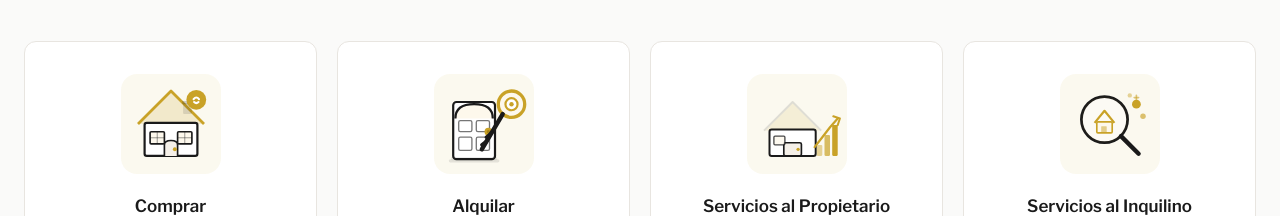
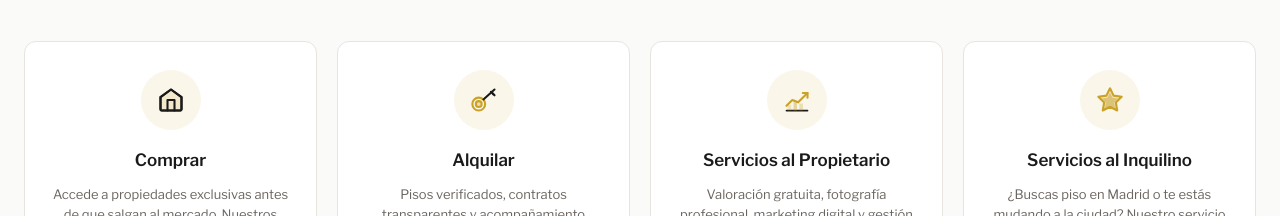
Before and after one commit to mferrerp/kornerclub-web, a Next.js app: page / in a window 1280 px wide. Shown: the part 736-952 px from the top of the page. Built offline with nearby package versions, Linux system fonts and the light colour scheme; no server answers; a web font is replaced by a local one.

Commit message:
feat: revert to original circle icon style, SVG icons in black + gold only

```diff
--- a/src/components/Services.tsx
+++ b/src/components/Services.tsx
@@ -2,129 +2,37 @@
 
 import { useLanguage } from "@/contexts/LanguageContext";
 
-// ─── Brand SVG illustrations ──────────────────────────────────────────────────
-// Palette: #1a1a1a (black/dark) · #c9a227 (gold) · #fdf8ec (light gold tint)
+// ─── Simple brand icons (original circle style, brand colors only) ────────────
 
-function IllustrationComprar() {
-  return (
-    <svg width="88" height="88" viewBox="0 0 80 80" fill="none">
-      {/* Gold roof fill */}
-      <path d="M10 40L40 10L70 40Z" fill="#c9a227" opacity="0.18"/>
-      {/* Roof outline */}
-      <polyline points="10,40 40,10 70,40" stroke="#c9a227" strokeWidth="2.5" strokeLinejoin="round" fill="none"/>
-      {/* Chimney */}
-      <rect x="51" y="21" width="8" height="10" rx="1" fill="#1a1a1a" opacity="0.12"/>
-      <rect x="50" y="19" width="10" height="3" rx="1" fill="#1a1a1a" opacity="0.2"/>
-      {/* House walls */}
-      <rect x="16" y="39" width="48" height="30" rx="2" stroke="#1a1a1a" strokeWidth="2" fill="white"/>
-      {/* Left window */}
-      <rect x="21" y="47" width="13" height="11" rx="1" stroke="#1a1a1a" strokeWidth="1.5" fill="#fdf8ec"/>
-      <line x1="27.5" y1="47" x2="27.5" y2="58" stroke="#1a1a1a" strokeWidth="1" opacity="0.4"/>
-      <line x1="21" y1="52.5" x2="34" y2="52.5" stroke="#1a1a1a" strokeWidth="1" opacity="0.4"/>
-      {/* Right window */}
-      <rect x="46" y="47" width="13" height="11" rx="1" stroke="#1a1a1a" strokeWidth="1.5" fill="#fdf8ec"/>
-      <line x1="52.5" y1="47" x2="52.5" y2="58" stroke="#1a1a1a" strokeWidth="1" opacity="0.4"/>
-      <line x1="46" y1="52.5" x2="59" y2="52.5" stroke="#1a1a1a" strokeWidth="1" opacity="0.4"/>
-      {/* Door arch */}
-      <path d="M34 69 L34 59 Q34 55 40 55 Q46 55 46 59 L46 69" stroke="#1a1a1a" strokeWidth="1.5" fill="#f5f0e8"/>
-      {/* Gold door knob */}
-      <circle cx="43.5" cy="63" r="1.8" fill="#c9a227"/>
-      {/* Gold price badge */}
-      <circle cx="63" cy="18" r="9" fill="#c9a227"/>
-      <path d="M60.5 17.5 Q63 14.5 65.5 17.5 M61 20 Q63 22 65 20" stroke="white" strokeWidth="1.8" strokeLinecap="round" fill="none"/>
-    </svg>
-  );
-}
-
-function IllustrationAlquilar() {
-  return (
-    <svg width="88" height="88" viewBox="0 0 80 80" fill="none">
-      {/* ── Door ────────────────────────────────────────────── */}
-      {/* Door body */}
-      <rect x="12" y="20" width="38" height="52" rx="3" fill="white" stroke="#1a1a1a" strokeWidth="2"/>
-      {/* Arched top fill */}
-      <path d="M14 35 Q14 22 31 22 Q48 22 48 35" fill="#fdf8ec"/>
-      {/* Arch outline */}
-      <path d="M14 35 Q14 22 31 22 Q48 22 48 35" fill="none" stroke="#1a1a1a" strokeWidth="2"/>
-      {/* Upper left panel */}
-      <rect x="17" y="37" width="12" height="10" rx="1.5" fill="none" stroke="#1a1a1a" strokeWidth="1.2" opacity="0.6"/>
-      {/* Upper right panel */}
-      <rect x="33" y="37" width="12" height="10" rx="1.5" fill="none" stroke="#1a1a1a" strokeWidth="1.2" opacity="0.6"/>
-      {/* Lower left panel */}
-      <rect x="17" y="52" width="12" height="12" rx="1.5" fill="none" stroke="#1a1a1a" strokeWidth="1.2" opacity="0.6"/>
-      {/* Lower right panel */}
-      <rect x="33" y="52" width="12" height="12" rx="1.5" fill="none" stroke="#1a1a1a" strokeWidth="1.2" opacity="0.6"/>
-      {/* Gold door knob */}
-      <circle cx="44" cy="47" r="3.5" fill="#c9a227"/>
-      <circle cx="44" cy="47" r="1.5" fill="#a68318"/>
-      {/* Doorstep */}
-      <rect x="8"  y="72" width="46" height="3" rx="1.5" fill="#1a1a1a" opacity="0.1"/>
-      <rect x="10" y="70" width="42" height="3" rx="1" fill="#1a1a1a" opacity="0.08"/>
-
-      {/* ── Key (diagonal, prominent) ────────────────────────── */}
-      {/* Key bow — large gold ring */}
-      <circle cx="65" cy="22" r="12" fill="#fdf8ec" stroke="#c9a227" strokeWidth="3"/>
-      <circle cx="65" cy="22" r="5.5" fill="white" stroke="#c9a227" strokeWidth="2"/>
-      <circle cx="65" cy="22" r="2"   fill="#c9a227"/>
-      {/* Key shaft — diagonal */}
-      <line x1="57" y1="31" x2="38" y2="63" stroke="#1a1a1a" strokeWidth="4" strokeLinecap="round"/>
-      {/* Key teeth */}
-      <line x1="47" y1="48" x2="42" y2="52" stroke="#1a1a1a" strokeWidth="3" strokeLinecap="round"/>
-      <line x1="43" y1="55" x2="38" y2="59" stroke="#1a1a1a" strokeWidth="3" strokeLinecap="round"/>
-    </svg>
-  );
-}
-
-function IllustrationPropietario() {
-  return (
-    <svg width="88" height="88" viewBox="0 0 80 80" fill="none">
-      {/* House silhouette */}
-      <path d="M10 46L36 20L62 46" fill="#c9a227" opacity="0.12" stroke="#1a1a1a" strokeWidth="1.8" strokeLinejoin="round"/>
-      <rect x="15" y="45" width="42" height="24" rx="2" stroke="#1a1a1a" strokeWidth="1.8" fill="white"/>
-      {/* Door */}
-      <rect x="28" y="57" width="16" height="12" rx="1.5" stroke="#1a1a1a" strokeWidth="1.5" fill="#f5f0e8"/>
-      <circle cx="41" cy="63" r="1.5" fill="#c9a227"/>
-      {/* Left window */}
-      <rect x="19" y="51" width="10" height="8" rx="1" stroke="#1a1a1a" strokeWidth="1.2" fill="#fdf8ec" opacity="0.8"/>
-      {/* Rising bar chart (value/growth) */}
-      <rect x="58" y="59" width="5" height="10" rx="1" fill="#c9a227" opacity="0.45"/>
-      <rect x="65" y="50" width="5" height="19" rx="1" fill="#c9a227" opacity="0.7"/>
-      <rect x="72" y="41" width="5" height="28" rx="1" fill="#c9a227"/>
-      {/* Trend arrow */}
-      <polyline points="56,61 63,52 70,43 77,35" stroke="#c9a227" strokeWidth="2" strokeLinecap="round" strokeLinejoin="round"/>
-      <path d="M73,33 L79,35 L77,41" stroke="#c9a227" strokeWidth="1.8" strokeLinecap="round" strokeLinejoin="round" fill="none"/>
-    </svg>
-  );
-}
-
-function IllustrationConcierge() {
-  return (
-    <svg width="88" height="88" viewBox="0 0 80 80" fill="none">
-      {/* Magnifying glass circle */}
-      <circle cx="35" cy="36" r="21" stroke="#1a1a1a" strokeWidth="2.5" fill="white"/>
-      {/* Gold lens tint */}
-      <circle cx="35" cy="36" r="21" fill="#c9a227" opacity="0.05"/>
-      {/* Handle */}
-      <line x1="50" y1="51" x2="66" y2="67" stroke="#1a1a1a" strokeWidth="4" strokeLinecap="round"/>
-      {/* Mini house inside lens */}
-      <polyline points="26,39 35,28 44,39" stroke="#c9a227" strokeWidth="2" strokeLinejoin="round" fill="none"/>
-      <rect x="28" y="38" width="14" height="10" rx="1" stroke="#c9a227" strokeWidth="1.5" fill="#fdf8ec"/>
-      <rect x="32" y="42" width="5" height="6" rx="0.5" fill="#c9a227" opacity="0.5"/>
-      {/* Stars / sparkles */}
-      <circle cx="64" cy="22" r="4" fill="#c9a227"/>
-      <circle cx="70" cy="33" r="2.5" fill="#c9a227" opacity="0.65"/>
-      <circle cx="58" cy="14" r="2" fill="#c9a227" opacity="0.45"/>
-      <line x1="64" y1="14" x2="64" y2="18" stroke="#c9a227" strokeWidth="1.5" strokeLinecap="round" opacity="0.6"/>
-      <line x1="62" y1="16" x2="66" y2="16" stroke="#c9a227" strokeWidth="1.5" strokeLinecap="round" opacity="0.6"/>
-    </svg>
-  );
-}
-
-const ILLUSTRATIONS = [
-  IllustrationComprar,
-  IllustrationAlquilar,
-  IllustrationPropietario,
-  IllustrationConcierge,
+const ICONS = [
+  // 1. Comprar — house
+  <svg key="buy" width="28" height="28" viewBox="0 0 24 24" fill="none" stroke="#1a1a1a" strokeWidth="1.8" strokeLinecap="round" strokeLinejoin="round">
+    <path d="M3 9.5L12 3l9 6.5V20a1 1 0 0 1-1 1H4a1 1 0 0 1-1-1V9.5z" fill="#c9a227" fillOpacity="0.15"/>
+    <path d="M3 9.5L12 3l9 6.5V20a1 1 0 0 1-1 1H4a1 1 0 0 1-1-1V9.5z"/>
+    <path d="M9 21V12h6v9" stroke="#1a1a1a" strokeWidth="1.8"/>
+  </svg>,
+  // 2. Alquilar — key
+  <svg key="rent" width="28" height="28" viewBox="0 0 24 24" fill="none" stroke="#c9a227" strokeWidth="1.8" strokeLinecap="round" strokeLinejoin="round">
+    <circle cx="7.5" cy="15.5" r="5.5" stroke="#c9a227"/>
+    <circle cx="7.5" cy="15.5" r="2.5" fill="#c9a227" fillOpacity="0.3"/>
+    <path d="M11.5 11.5L21 3" stroke="#1a1a1a"/>
+    <path d="M18 5l2 2" stroke="#1a1a1a"/>
+    <path d="M21 8l-1.5-1.5" stroke="#1a1a1a"/>
+  </svg>,
+  // 3. Propietario — rising chart
+  <svg key="owner" width="28" height="28" viewBox="0 0 24 24" fill="none" stroke="#c9a227" strokeWidth="1.8" strokeLinecap="round" strokeLinejoin="round">
+    <polyline points="3,17 8,12 13,14 21,6" stroke="#c9a227"/>
+    <polyline points="17,6 21,6 21,10" stroke="#c9a227"/>
+    <line x1="3" y1="21" x2="21" y2="21" stroke="#1a1a1a" strokeWidth="1.5"/>
+    <rect x="4" y="16" width="3" height="5" fill="#c9a227" fillOpacity="0.25" stroke="none"/>
+    <rect x="9" y="13" width="3" height="8" fill="#c9a227" fillOpacity="0.4" stroke="none"/>
+    <rect x="14" y="15" width="3" height="6" fill="#c9a227" fillOpacity="0.3" stroke="none"/>
+  </svg>,
+  // 4. Servicios al Inquilino — star / concierge
+  <svg key="tenant" width="28" height="28" viewBox="0 0 24 24" fill="none" strokeLinecap="round" strokeLinejoin="round">
+    <polygon points="12,2 15.09,8.26 22,9.27 17,14.14 18.18,21.02 12,17.77 5.82,21.02 7,14.14 2,9.27 8.91,8.26" fill="#c9a227" fillOpacity="0.2" stroke="#c9a227" strokeWidth="1.8"/>
+    <polygon points="12,5.5 14.2,10 19,10.7 15.5,14.1 16.4,19 12,16.7 7.6,19 8.5,14.1 5,10.7 9.8,10" fill="#c9a227" fillOpacity="0.5" stroke="none"/>
+  </svg>,
 ];
 
 const CARD_HREFS = ["/comprar", "/alquiler", "/proximamente", "/proximamente"];
@@ -147,19 +55,16 @@ export default function Services() {
           <p style={styles.subtitle}>{t.services.subtitle}</p>
         </div>
         <div style={styles.grid} className="services-grid">
-          {t.services.cards.map((s, i) => {
-            const Illustration = ILLUSTRATIONS[i];
-            return (
+          {t.services.cards.map((s, i) => (
             <a key={s.title} href={CARD_HREFS[i]} style={styles.card} className="service-card">
               <div style={styles.iconWrap}>
-                  <Illustration />
+                {ICONS[i]}
               </div>
               <h3 style={styles.cardTitle}>{s.title}</h3>
               <p style={styles.cardDesc}>{s.desc}</p>
               <span style={styles.cardLink}>{s.link} →</span>
             </a>
-            );
-          })}
+          ))}
         </div>
       </section>
     </>
@@ -176,23 +81,21 @@ const styles: { [key: string]: React.CSSProperties } = {
     background: "white",
     border: "1px solid var(--border)",
     borderRadius: "var(--radius-lg)",
-    padding: "32px 24px 28px",
+    padding: "28px 24px",
     textAlign: "center",
     textDecoration: "none",
     color: "inherit",
-    display: "flex",
-    flexDirection: "column",
-    alignItems: "center",
+    display: "block",
   },
   iconWrap: {
-    width: 100,
-    height: 100,
-    borderRadius: 16,
-    background: "rgba(201,162,39,0.07)",
+    width: 60,
+    height: 60,
+    borderRadius: "50%",
+    background: "rgba(201,162,39,0.1)",
     display: "flex",
     alignItems: "center",
     justifyContent: "center",
-    marginBottom: 20,
+    margin: "0 auto 18px",
   },
   cardTitle: { fontSize: 17, fontWeight: 600, marginBottom: 10, color: "var(--black)" },
   cardDesc: { fontSize: 13, color: "var(--text-light)", lineHeight: 1.6, marginBottom: 16, flex: 1 },
```
Lines whose indentation alone changed are shown as unchanged.
